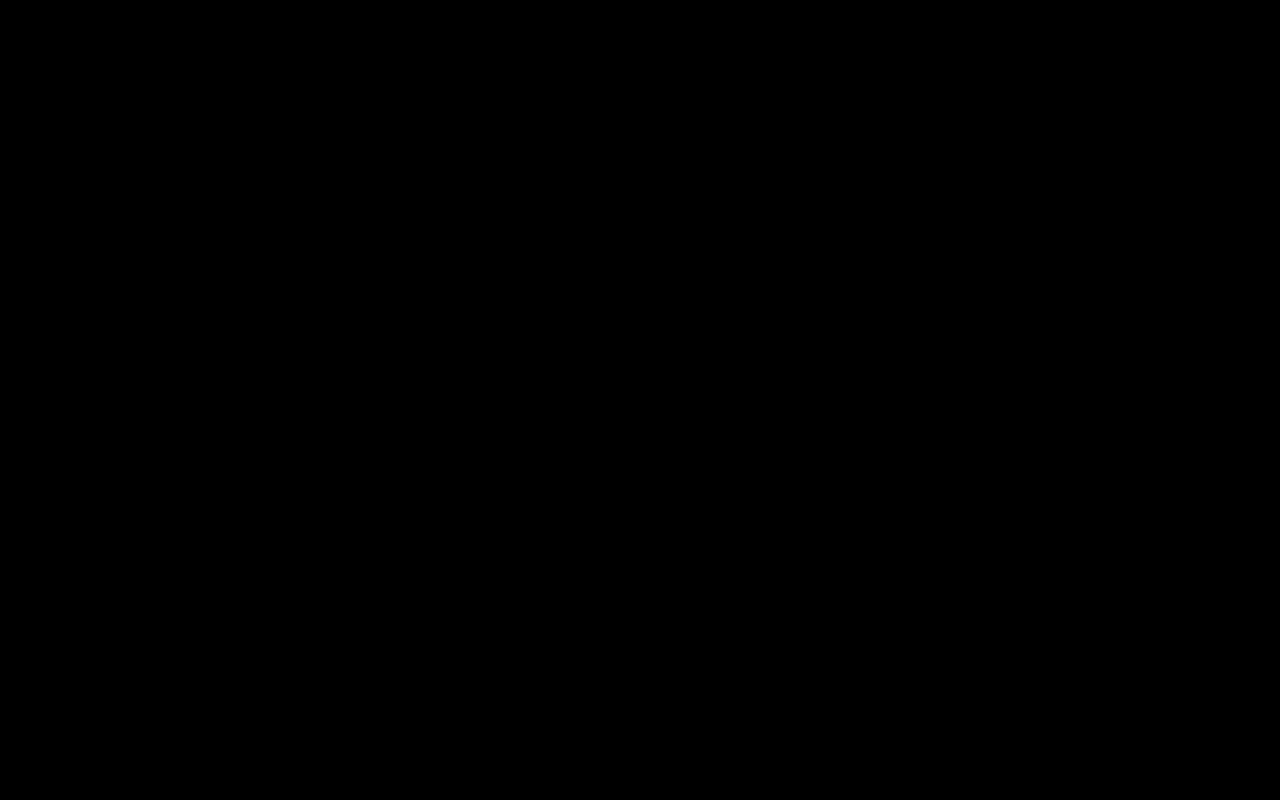
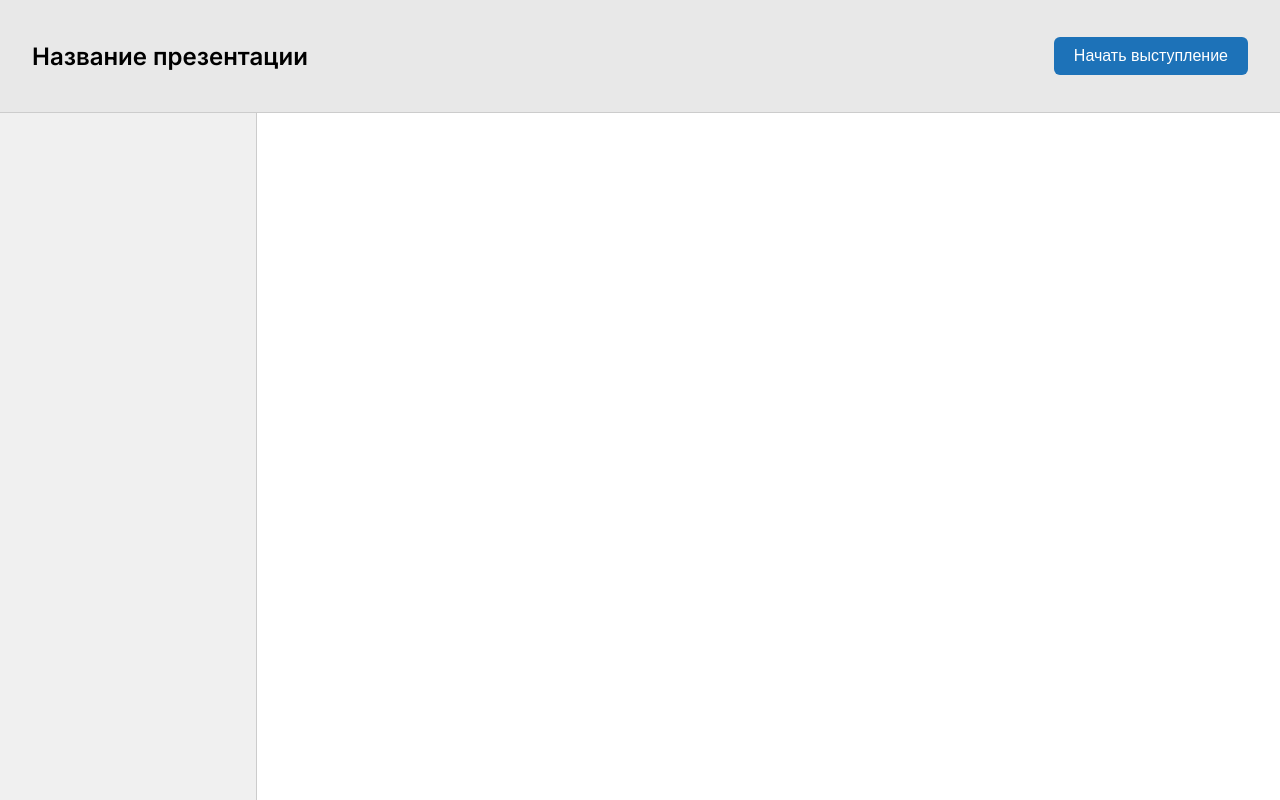
Before and after one commit to angst-storm/cliqueur, a React (Create React App) app in the folder frontend/: page /broadcast in a window 1280 px wide. Before the commit this address had no page. Built offline with nearby package versions, Linux system fonts and the light colour scheme.

Commit message:
Presentation view mode basic layout

```diff
--- a/frontend/src/App.js
+++ b/frontend/src/App.js
@@ -3,6 +3,7 @@ import { BrowserRouter as Router, Routes, Route, useLocation } from 'react-route
 import PageStart from './components/pageStart/PageStart';
 import PresentationPage from './components/presentationPage/PresentationPage';
 import './App.css';
+import BroadcastPage from "./components/broadcastPage/BroadcastPage";
 
 function AppWrapper() {
     const location = useLocation();
@@ -14,6 +15,7 @@ function AppWrapper() {
         >
             <Routes>
                 <Route path="/" element={<PageStart />} />
+                <Route path="/broadcast" element={<BroadcastPage />} />
                 <Route path="/presentation" element={<PresentationPage />} />
             </Routes>
         </div>
--- /dev/null
+++ b/frontend/src/components/broadcastPage/BroadcastPage.css
@@ -0,0 +1,85 @@
+.broadcast-page {
+    display: flex;
+    flex-direction: column;
+    height: 100vh;
+    background-color: #ffffff;
+    font-family: 'Inter', sans-serif;
+}
+
+.header {
+    display: flex;
+    justify-content: space-between;
+    align-items: center;
+    padding: 16px 32px;
+    background-color: #E8E8E8;
+    border-bottom: 1px solid #ccc;
+    height: 10vh;
+}
+
+.title {
+    font-size: 24px;
+    font-weight: 600;
+    margin: 0;
+    color: black;
+}
+
+.start-button {
+    padding: 10px 20px;
+    font-size: 16px;
+    background-color: #1d72b8;
+    color: white;
+    border: none;
+    border-radius: 6px;
+    cursor: pointer;
+}
+
+.content {
+    display: flex;
+    flex: 1;
+    overflow: hidden;
+}
+
+.sidebar {
+    background-color: #f0f0f0;
+    overflow-y: auto;
+    padding: 8px;
+    border-right: 1px solid #ccc;
+    width: 30vh;
+}
+
+.thumbnail {
+    cursor: pointer;
+    margin-bottom: 8px;
+    border: 2px solid transparent;
+    padding: 4px;
+    background-color: #fff;
+    max-height: 200px;
+    overflow: hidden;
+    display: flex;
+    justify-content: center;
+    align-items: center;
+}
+
+.thumbnail > * {
+    max-width: 100%;
+    max-height: 100%;
+    object-fit: contain;
+}
+
+
+.thumbnail.active {
+    border-color: #1d72b8;
+}
+
+.slide-view {
+    flex: 1;
+    overflow: auto;
+    padding: 16px;
+    display: flex;
+    justify-content: center;
+    align-items: center;
+}
+
+.slide {
+    max-width: 100%;
+}
--- /dev/null
+++ b/frontend/src/components/broadcastPage/BroadcastPage.js
@@ -0,0 +1,61 @@
+import React, { useEffect, useState } from 'react';
+import {useLocation, useNavigate} from 'react-router-dom';
+import './BroadcastPage.css';
+
+const BroadcastPage = () => {
+    const location = useLocation();
+    const navigate = useNavigate();
+    const [slides, setSlides] = useState([]);
+    const [currentSlide, setCurrentSlide] = useState(0);
+    const [html, setHtml] = useState(null);
+
+    useEffect(() => {
+        if (location.state?.html) {
+            setHtml(location.state.html);
+            const parser = new DOMParser();
+            const doc = parser.parseFromString(location.state.html, 'text/html');
+            const slides = Array.from(doc.querySelectorAll('.slide'));
+            console.log('Слайды:', slides);
+            setSlides(slides);
+        }
+    }, [location.state]);
+
+    const handleNavigate = () => {
+        if (html) {
+            navigate('/presentation', { state: { html } });
+        }
+    };
+
+    return (
+        <div className="broadcast-page">
+            <header className="header">
+                <h1 className="title">Название презентации</h1>
+                <button
+                    className="start-button"
+                    onClick={handleNavigate}
+                >
+                    Начать выступление</button>
+            </header>
+
+            <div className="content">
+                <aside className="sidebar">
+                    {slides.map((slide, index) => (
+                        <div
+                            key={index}
+                            className={`thumbnail ${index === currentSlide ? 'active' : ''}`}
+                            onClick={() => setCurrentSlide(index)}
+                            dangerouslySetInnerHTML={{ __html: slide.innerHTML }}
+                        />
+                    ))}
+                </aside>
+
+                <main className="slide-view">
+                    <div className="slide"
+                         dangerouslySetInnerHTML={{ __html: slides[currentSlide]?.innerHTML || '' }} />
+                </main>
+            </div>
+        </div>
+    );
+};
+
+export default BroadcastPage;
--- a/frontend/src/components/pageStart/PageStart.js
+++ b/frontend/src/components/pageStart/PageStart.js
@@ -86,7 +86,7 @@ const PageStart = () => {
 
     const handleNavigate = () => {
         if (html) {
-            navigate('/presentation', { state: { html } });
+            navigate('/broadcast', { state: { html } });
         }
     };
 
```
